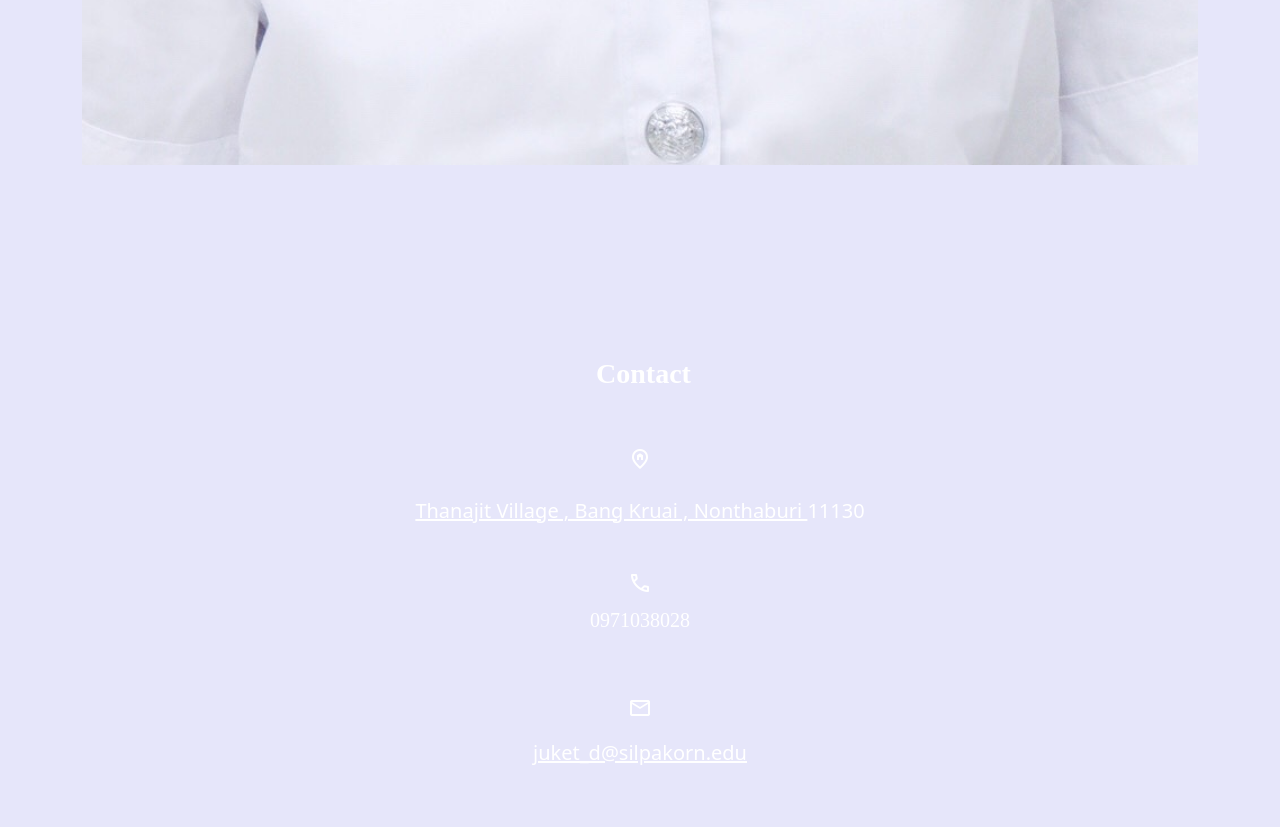
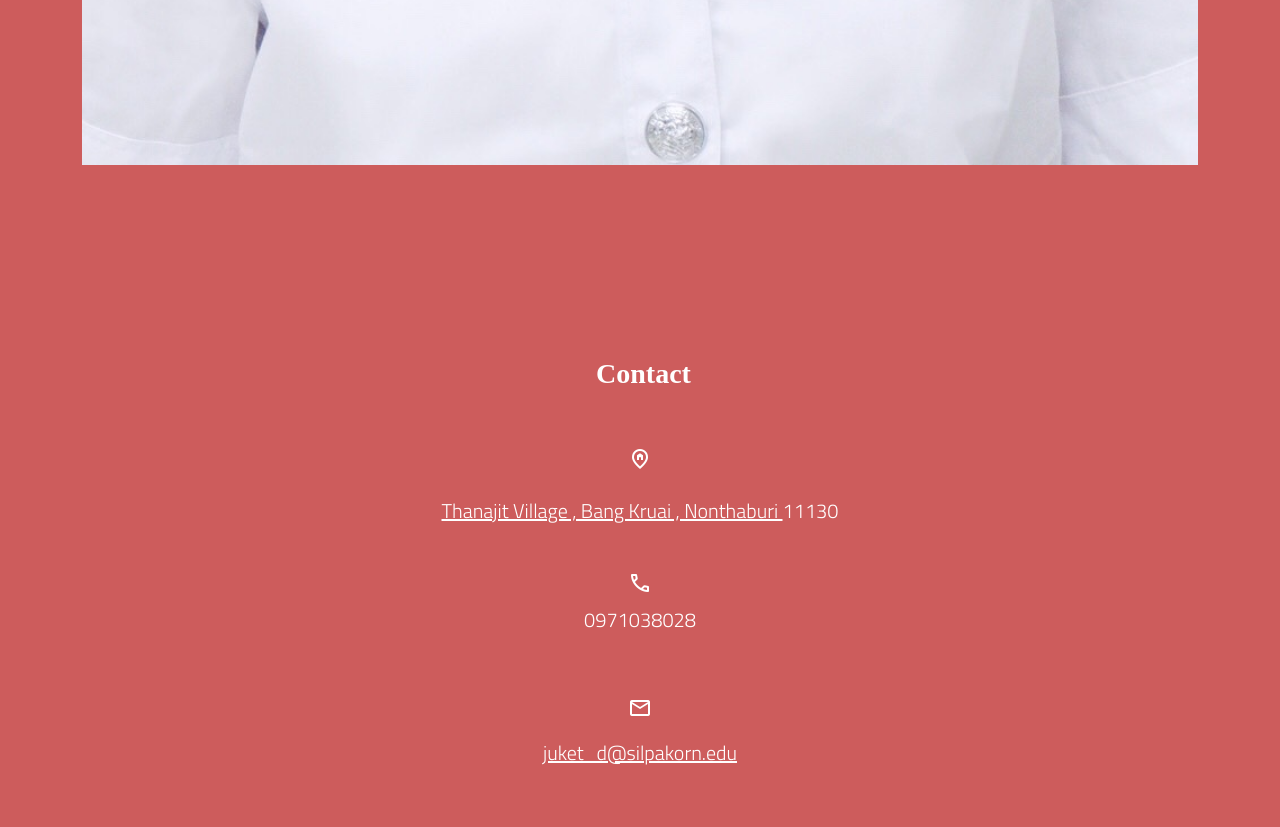
Before and after one commit to Minddollaya024/resume, a plain HTML site: page index.html in a window 1280 px wide. Shown: the part 1613-2440 px from the top of the page. Drawn offline with nearby package versions, Linux system fonts and the light colour scheme.

Commit message:
Add files via upload

```diff
--- a/css/style.css
+++ b/css/style.css
@@ -1,20 +1,28 @@
 body {
-  background-color: lavender
+  background-color:IndianRed
     ;
 }
 
-ul.a {
-  list-style-type: circle;
+h1{font-family: 'Oswald', sans-serif;
+
+
 }
 
-
-
-h1{font-family: 'IBM Plex Sans Thai', sans-serif;
+h4{font-family: 'Mitr', sans-serif;
 
 }
-p{font-family: 'Trirong', serif;
+
+h5{font-family: 'Noto Serif Thai', serif;
 
 }
+
+h6{font-family: 'Mitr', sans-serif;
+
+}
+
 h3{font-family: 'Trirong', serif;
 
 }
+
+h5{font-family: 'Titillium Web', sans-serif;
+}
```
